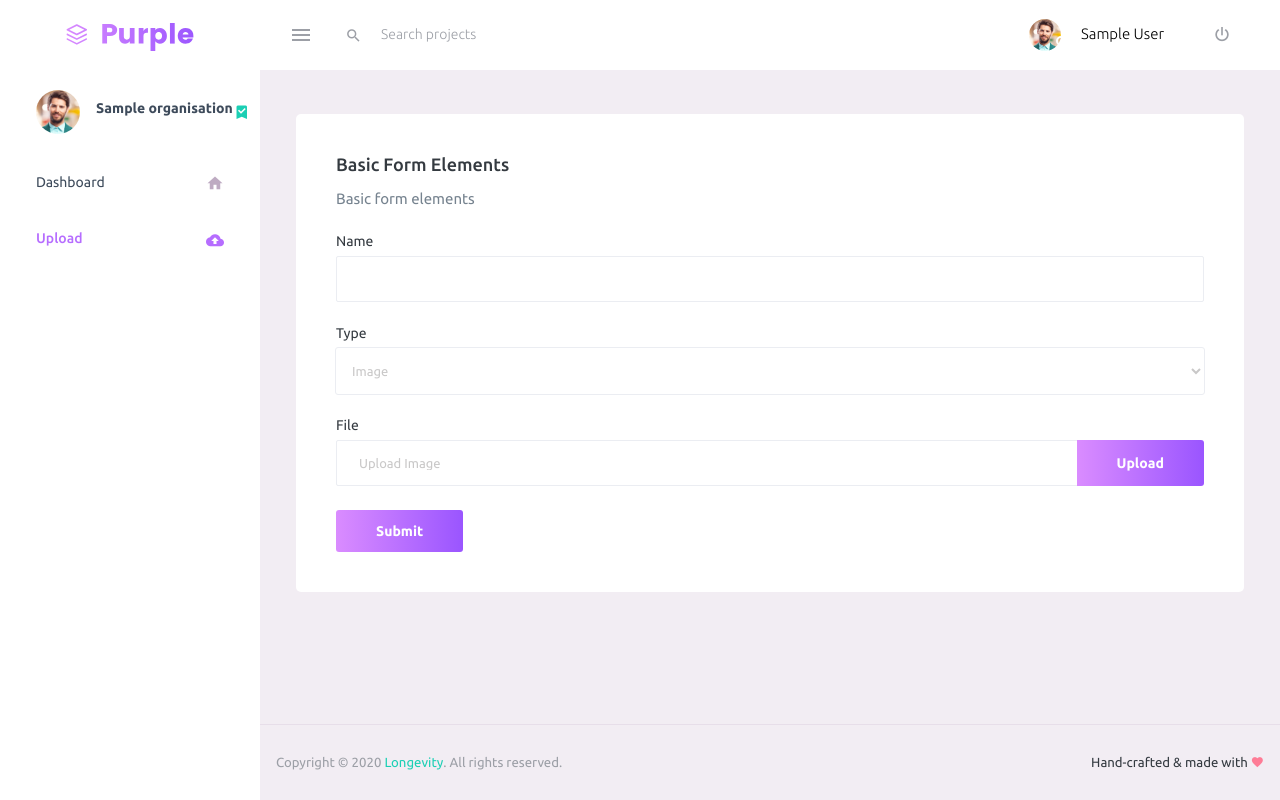
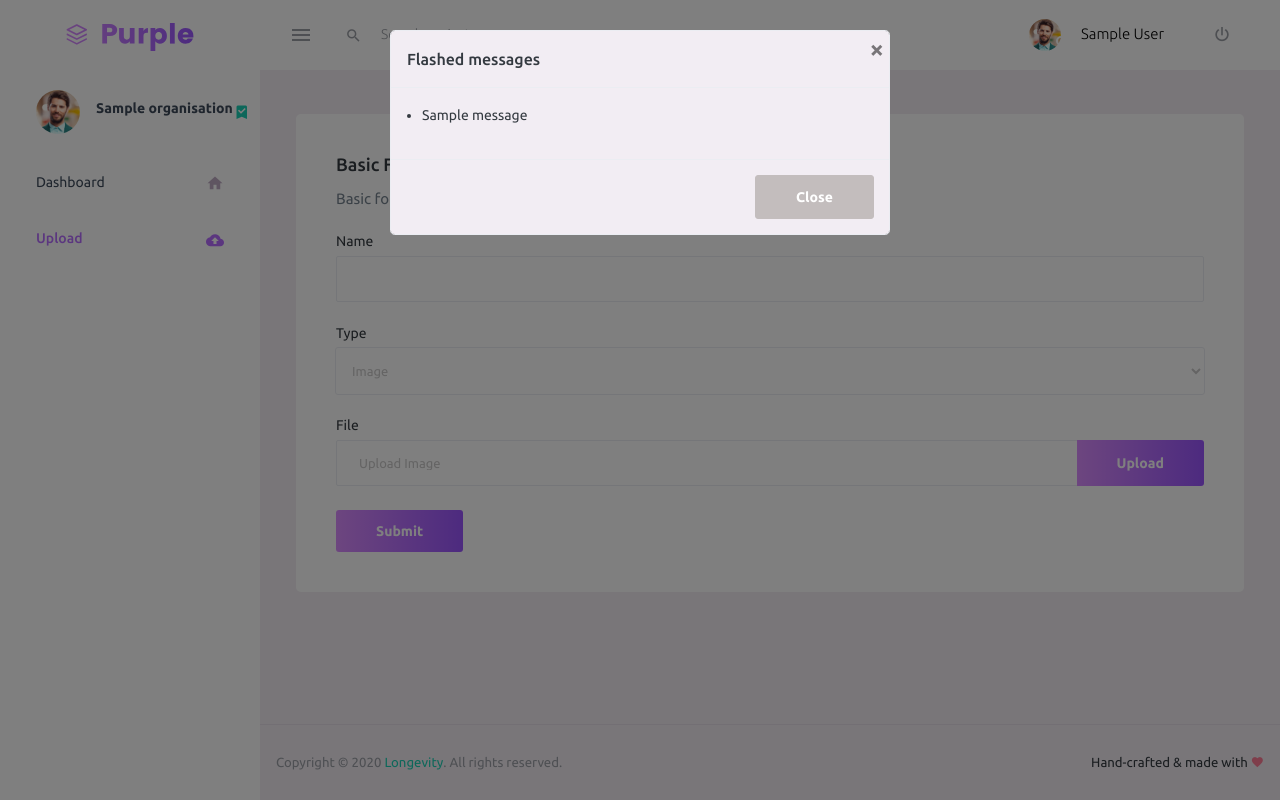
Before and after one commit to hhourani27/longevity, a Flask app: page /upload in a window 1280 px wide. Run offline with Flask 2, Linux system fonts and the light colour scheme; a user stored in the database is signed in; tables that the repository leaves empty hold one stand-in row (values such as "Sample post"); one stand-in notice (Sample message) is shown; some libraries are stand-ins or nearby versions.

Commit message:
upload and create asset

```diff
--- a/app/routes.py
+++ b/app/routes.py
@@ -1,10 +1,14 @@
+import os
 from flask import render_template, flash, redirect, url_for
-from app import app
-from app.forms import LoginForm, AssetUploadForm
+from flask import request
 from flask_login import current_user, login_user, logout_user, login_required
 from werkzeug.urls import url_parse
-from app.models import User
-from flask import request
+from werkzeug.utils import secure_filename
+from app import app, db
+from app.forms import LoginForm, AssetUploadForm
+from app.models import User,Organisation
+from app.asset_models import DigitalAsset
+
 
 @app.route('/')
 @app.route('/dashboard')
@@ -22,7 +26,6 @@ def login():
     if form.validate_on_submit():
         user = User.query.filter_by(username=form.username.data).first()
         if user is None or not user.check_password(form.password.data):
-            print('Invalid username or password')
             flash('Invalid username or password')
             return redirect(url_for('login'))
         login_user(user, remember=form.remember_me.data)
@@ -39,14 +42,21 @@ def logout():
     return redirect(url_for('login'))
 
 @app.route('/upload', methods=['GET', 'POST'])
+@login_required
 def upload():
     form = AssetUploadForm()
     if form.validate_on_submit():
+        asset = DigitalAsset(name=form.name.data,type=form.type.data,organisation_id=current_user.organisation.id)
+
         f = form.file.data
         filename = secure_filename(f.filename)
         f.save(os.path.join(
-            app.instance_path, 'photos', filename
+            app.config['STORAGE_FILE_LOCATION'], filename
         ))
-        return redirect(url_for('dashboard'))
+
+        db.session.add(asset)
+        db.session.commit()
+
+        return redirect(url_for('upload'))
 
     return render_template('upload.html', form=form)
--- a/app/templates/base.html
+++ b/app/templates/base.html
@@ -19,6 +19,33 @@
     <link rel="shortcut icon" href="{{ url_for('static',filename='images/favicon.png') }}" />
   </head>
   <body>
+  {% with messages = get_flashed_messages() %}
+    {% if messages %}
+    <div class="modal" tabindex="-1" role="dialog" id="flashModal">
+      <div class="modal-dialog" role="document">
+        <div class="modal-content">
+          <div class="modal-header">
+            <h5 class="modal-title">Flashed messages</h5>
+            <button type="button" class="close" data-dismiss="modal" aria-label="Close">
+              <span aria-hidden="true">&times;</span>
+            </button>
+          </div>
+          <div class="modal-body">
+            <ul>
+                {% for message in messages %}
+                <li>{{ message }}</li>
+                {% endfor %}
+            </ul>
+          </div>
+          <div class="modal-footer">
+            <button type="button" class="btn btn-secondary" data-dismiss="modal">Close</button>
+          </div>
+        </div>
+      </div>
+    </div>
+    {% endif %}
+    {% endwith %}
+
       <div class="container-scroller">
 		{% block content %}{% endblock %}
 
@@ -41,5 +68,18 @@
     <script src="{{ url_for('static',filename='js/todolist.js') }}"></script>
     <script src="{{ url_for('static',filename='js/file-upload.js') }}"></script>
     <!-- End custom js for this page -->
+        <!-- Show flashed messages in Modal -->
+    {% with messages = get_flashed_messages() %}
+        {% if messages %}
+
+        <script type="text/javascript">
+        (function ($) {
+            $(window).on('load',function(){
+                $('#flashModal').modal('show');
+            });
+        })(jQuery)
+        </script>
+        {% endif %}
+    {% endwith %}
   </body>
 </html>
--- a/app/templates/upload.html
+++ b/app/templates/upload.html
@@ -7,7 +7,7 @@
       <div class="card-body">
         <h4 class="card-title">Basic form elements</h4>
         <p class="card-description"> Basic form elements </p>
-        <form class="forms-sample">
+        <form class="forms-sample" method="post" enctype="multipart/form-data" novalidate>
         {{ form.hidden_tag() }}
           <div class="form-group">
             {{ form.name.label }}
--- a/config.py
+++ b/config.py
@@ -3,6 +3,7 @@ basedir = os.path.abspath(os.path.dirname(__file__))
 
 
 class Config(object):
+    STORAGE_FILE_LOCATION = 'C:/Users/HabibElHourani/Desktop/tools/test2/longevity/data/storage'
     SECRET_KEY = os.environ.get('SECRET_KEY') or 'you-will-never-guess'
     SQLALCHEMY_DATABASE_URI = os.environ.get('DATABASE_URL') or \
         'sqlite:///' + os.path.join(basedir, 'app.db')
--- /dev/null
+++ b/data/db/asset sources.txt
@@ -0,0 +1 @@
+https://commons.wikimedia.org/wiki/Category:Musical_autographs_of_Ludwig_van_Beethoven
```
Also changed, not shown: app/storage_models.py (line endings or trailing spaces), data/db/init_db.sql (renamed from data/init_db.sql), data/images/Autograph_sketch_of_'Clärchen's_First_Song'_in_'Egmont'.jpg (added), data/images/Beethoven_Autograph.png (added), 3 other files.
